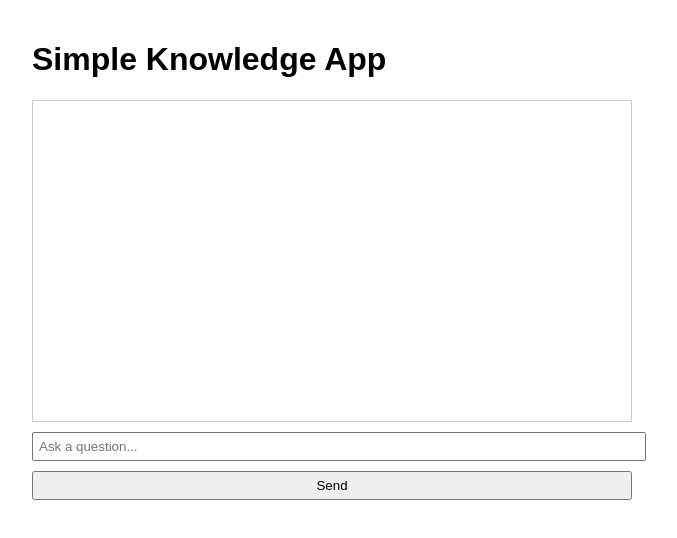
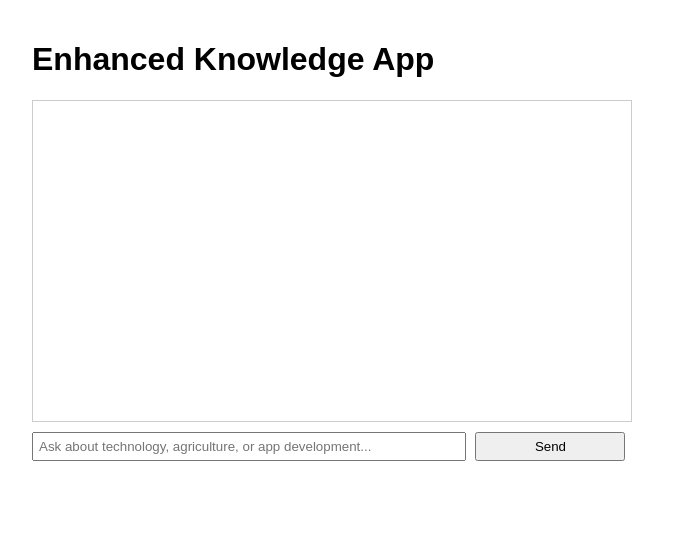
Before and after one commit to FrancisTelles/simple-knowledge-app, a plain HTML site: page index.html in a window 1280 px wide. Shown: the whole page, without its empty margins (308-985 px from the left). Drawn offline with Linux system fonts and the light colour scheme.

Commit message:
Update index.html for enhanced app

```diff
--- a/index.html
+++ b/index.html
@@ -3,7 +3,7 @@
 <head>
     <meta charset="UTF-8">
     <meta name="viewport" content="width=device-width, initial-scale=1.0">
-    <title>Simple Knowledge App</title>
+    <title>Enhanced Knowledge App</title>
     <style>
         body {
             font-family: Arial, sans-serif;
@@ -19,20 +19,20 @@
             margin-bottom: 10px;
         }
         #user-input {
-            width: 100%;
+            width: 70%;
             padding: 5px;
-            margin-bottom: 10px;
+            margin-right: 5px;
         }
         #send-button {
-            width: 100%;
+            width: 25%;
             padding: 5px;
         }
     </style>
 </head>
 <body>
-    <h1>Simple Knowledge App</h1>
+    <h1>Enhanced Knowledge App</h1>
     <div id="chat-container"></div>
-    <input type="text" id="user-input" placeholder="Ask a question...">
+    <input type="text" id="user-input" placeholder="Ask about technology, agriculture, or app development...">
     <button id="send-button">Send</button>
 
     <script src="app.js"></script>
```
